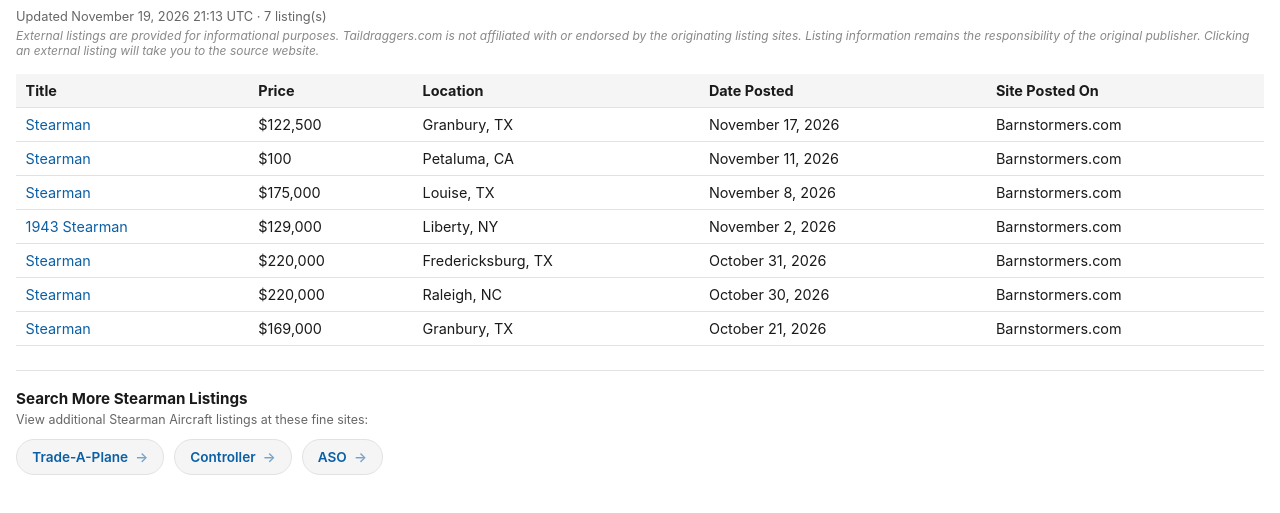
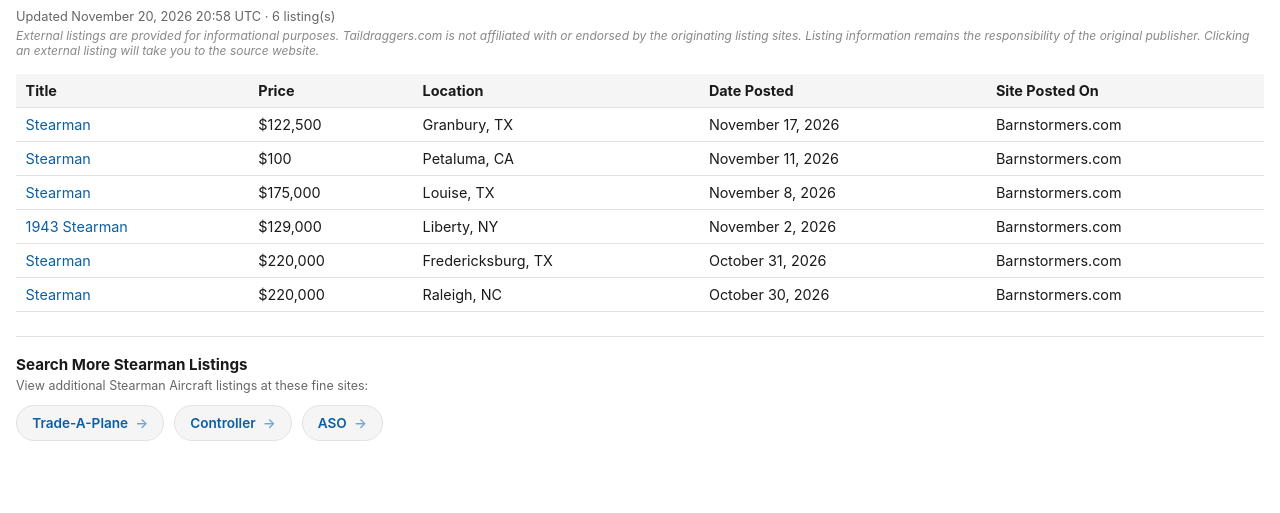
Before and after one commit to taildraggers/stearman, a plain HTML site: page docs/index.html in a window 1280 px wide. Shown: the part 43-556 px from the top of the page. Drawn offline with Linux system fonts and the light colour scheme.

Commit message:
Update Stearman listings (2026-11-20)

```diff
--- a/docs/index.html
+++ b/docs/index.html
@@ -76,7 +76,7 @@
 </head>
 <body>
   <h1>Other Stearman Ads on the Web</h1>
-  <div class="updated">Updated November 19, 2026 21:13 UTC &middot; 7 listing(s)</div>
+  <div class="updated">Updated November 20, 2026 20:58 UTC &middot; 6 listing(s)</div>
   <div class="disclaimer">External listings are provided for informational purposes. Taildraggers.com is not affiliated with or endorsed by the originating listing sites. Listing information remains the responsibility of the original publisher. Clicking an external listing will take you to the source website.</div>
   <table>
     <thead>
@@ -89,7 +89,6 @@
         <tr><td><a href="https://www.barnstormers.com/classified-2081410-1943-450-Stearman-N61GP.html" target="_blank" rel="noopener noreferrer">1943 Stearman</a></td><td>$129,000</td><td>Liberty, NY</td><td>November 2, 2026</td><td>Barnstormers.com</td></tr>
         <tr><td><a href="https://www.barnstormers.com/classified-2042676-Stearman-450.html" target="_blank" rel="noopener noreferrer">Stearman</a></td><td>$220,000</td><td>Fredericksburg, TX</td><td>October 31, 2026</td><td>Barnstormers.com</td></tr>
         <tr><td><a href="https://www.barnstormers.com/classified-2080961-Beautiful-Stearman-Restoration.html" target="_blank" rel="noopener noreferrer">Stearman</a></td><td>$220,000</td><td>Raleigh, NC</td><td>October 30, 2026</td><td>Barnstormers.com</td></tr>
-        <tr><td><a href="https://www.barnstormers.com/classified-2047652-Stearman.html" target="_blank" rel="noopener noreferrer">Stearman</a></td><td>$169,000</td><td>Granbury, TX</td><td>October 21, 2026</td><td>Barnstormers.com</td></tr>
     </tbody>
   </table>
   <div class="more-resources">
```
